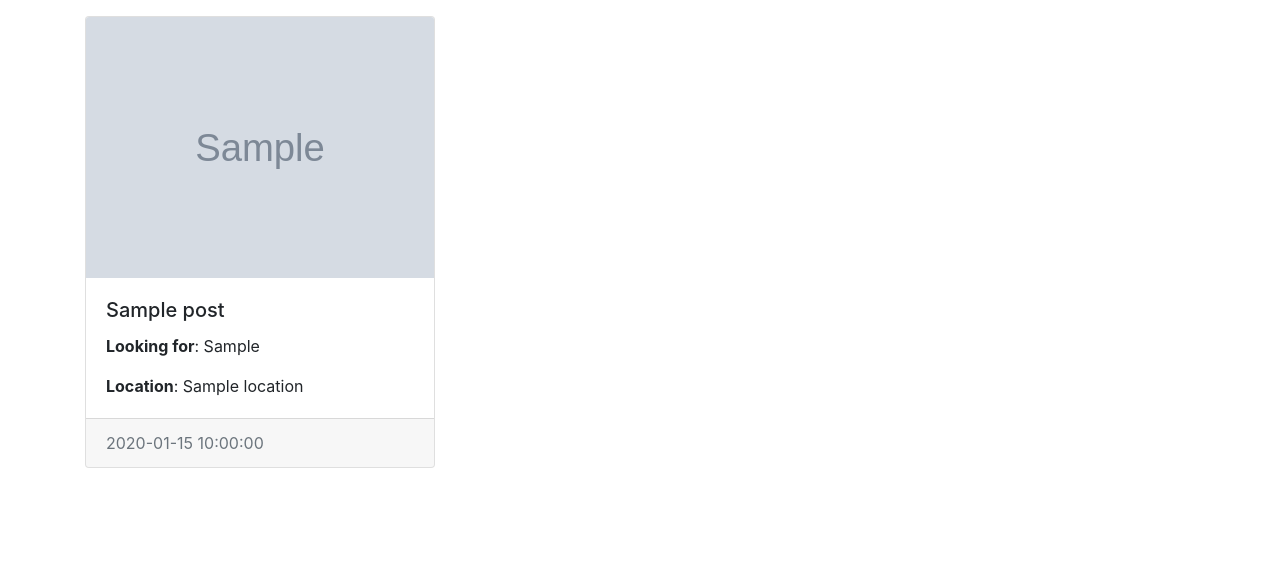
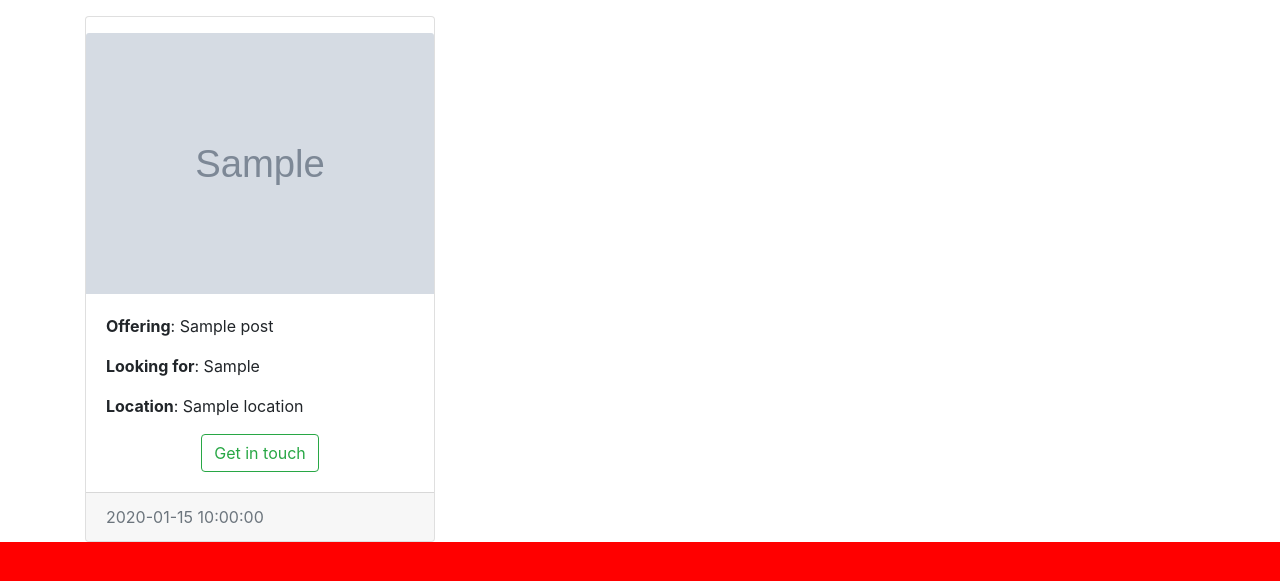
Before and after one commit to debrawolford/plant-swap, a Flask app: page / in a window 1280 px wide. Shown: the top 581 px of the page. Run offline with Flask 2, Linux system fonts and the light colour scheme; grey boxes marked "Sample" are stand-in pictures; a database or web service that is not in the repository returns one stand-in record (values such as "Sample title"); some libraries are stand-ins or nearby versions.

Commit message:
added get in touch button

```diff
--- a/static/css/style.css
+++ b/static/css/style.css
@@ -1,5 +1,3 @@
-.plant-image {
-    width: 300%;
-    height: 300%;
-    object-fit: cover;
+html {
+    background-color: red;
 }
--- a/templates/base.html
+++ b/templates/base.html
@@ -4,17 +4,24 @@
 <head>
     <meta charset="utf-8" />
     <meta name="viewport" content="width=device-width, initial-scale=1, shrink-to-fit=no" />
-    <link rel="stylesheet" href="{{url_for('static', filename='css/style.css')}}" type="text/css">
+    <title>Plant Swap</title>
+
     <link rel="stylesheet" href="https://stackpath.bootstrapcdn.com/bootstrap/4.3.1/css/bootstrap.min.css"
         integrity="sha384-ggOyR0iXCbMQv3Xipma34MD+dH/1fQ784/j6cY/iJTQUOhcWr7x9JvoRxT2MZw1T" crossorigin="anonymous" />
+    <link rel="stylesheet" href="{{url_for('static', filename='css/style.css')}}" type="text/css" />
 
-    <title>Plant Swap</title>
 </head>
 
 <body>
-    <div class="container">
-        {% block content %}
-        {% endblock %}
+    <!-- Full Page Background Image -->
+    <div class="background">
+        <!-- Start of content -->
+        <div class="mask rgba-black-light align-items-center">
+            <div class="container">
+                {% block content %}
+                {% endblock %}
+            </div>
+        </div>
     </div>
     <!-- JavaScript -->
     <!-- jQuery, Popper.js, Bootstrap JS -->
--- a/templates/posts.html
+++ b/templates/posts.html
@@ -4,13 +4,16 @@
 
 <div class="row">
     {% for post in posts %}
-    <div class="col-12 col-md-6 col-lg-4">
+    <div class="col-12 col-md-6 col-lg-4 ">
         <div class="card mt-3">
-            <img src="{{post.plant_image}}" alt="{{post.plant_name}}" class="plant-image card-img-top" />
+            <img src="{{post.plant_image}}" alt="{{post.plant_name}}" class="plant-image mx-auto mt-3 card-img-top" />
             <div class="card-body">
-                <h5 class="card-title">{{post.plant_name}}</h5>
+                <p class="card-text"><strong>Offering</strong>: {{post.plant_name}}</p>
                 <p class="card-text"><strong>Looking for</strong>: {{post.looking_for}}</p>
                 <p class="card-text"><strong>Location</strong>: {{post.location}}</p>
+                <div class="text-center">
+                    <a href="mailto:{{post.email}}" class="btn btn-outline-success">Get in touch</a>
+                </div>
             </div>
             <div class="card-footer text-muted">
                 {{post.date_posted}}
```
Also changed, not shown: static/images/background.jpg (added).
